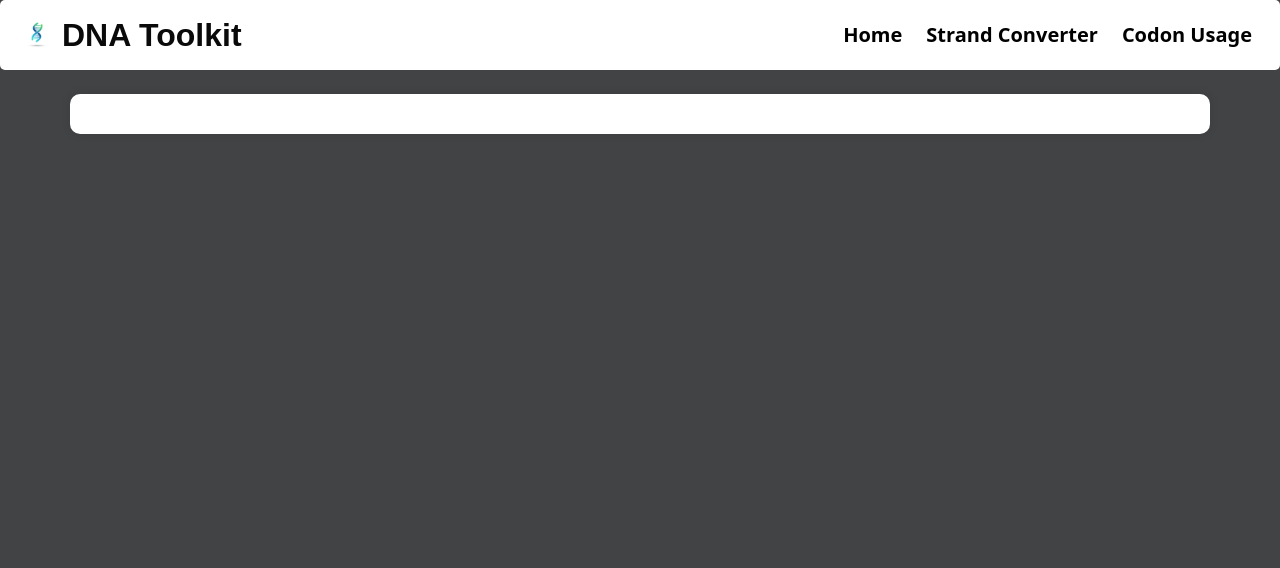
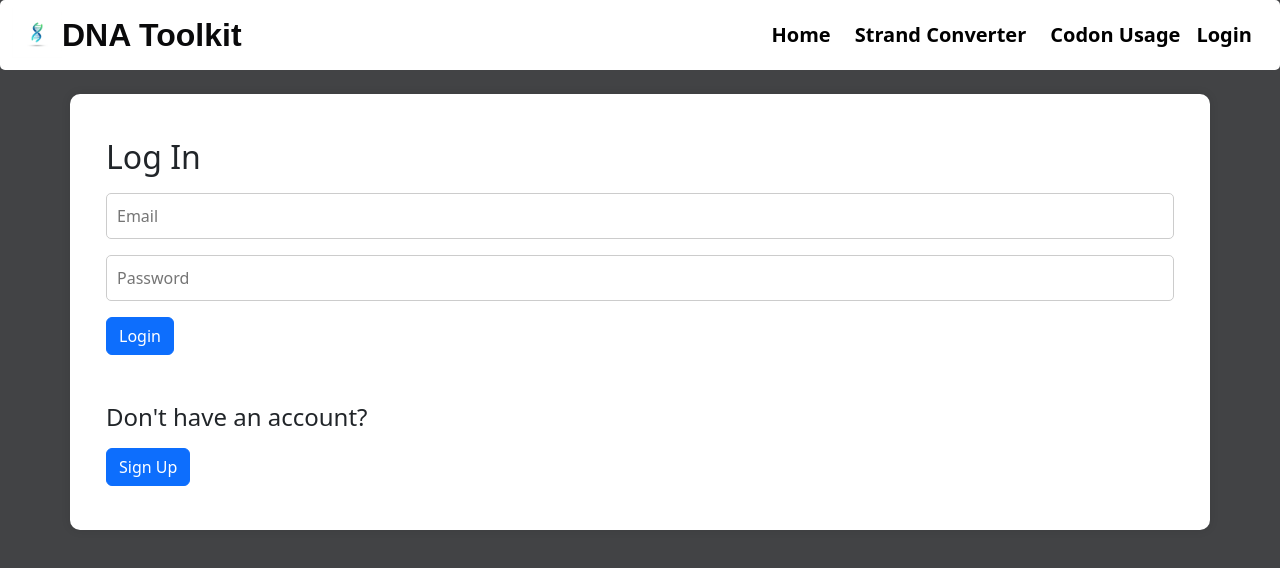
Before and after one commit to druenooyen/dna-toolkit, a React (Create React App) app: page /login in a window 1280 px wide. Shown: the top 568 px of the page. Built offline with nearby package versions, Linux system fonts and the light colour scheme; no server answers.

Commit message:
Added Firebase authentication

```diff
--- a/package.json
+++ b/package.json
@@ -8,6 +8,7 @@
     "@testing-library/react": "^16.2.0",
     "@testing-library/user-event": "^13.5.0",
     "bootstrap": "^5.3.5",
+    "firebase": "^11.7.1",
     "react": "^19.0.0",
     "react-bootstrap": "^2.10.9",
     "react-dom": "^19.0.0",
--- a/src/App.js
+++ b/src/App.js
@@ -1,13 +1,27 @@
-import React from "react";
+import React, { useState, useEffect } from "react";
+import { auth } from "./firebase";
+import { onAuthStateChanged } from "firebase/auth";
 import { BrowserRouter as Router, Routes, Route, Link } from "react-router-dom";
 import Home from "./pages/Home";
-import DNAQuickTools from "./pages/DNAQuickTools";
+import StrandConverter from "./pages/StrandConverter";
 import CodonUsage from "./pages/CodonUsage";
+import Login from "./pages/Login";
+import SignUp from "./pages/SignUp";
 import "bootstrap/dist/js/bootstrap.bundle.min";
 import "./App.css";
 
+
 const App = () => {
+    const [user, setUser] = useState(null);
+
+    useEffect(() => {
+        onAuthStateChanged(auth, setUser);
+      }, []);
+
+
   return (
+
+
     <Router>
       <nav className="navbar navbar-expand-lg mb-4">
         <div className="container-fluid d-flex justify-content-between align-items-center">
@@ -26,6 +40,9 @@ const App = () => {
             <Link className="navbar-brand hover-text" to="/codonusage">
               Codon Usage
             </Link>
+            <Link className="navbar-brand hover-text" to="/login">
+              Login
+            </Link>
           </div>
         </div>
       </nav>
@@ -33,8 +50,10 @@ const App = () => {
       <div className="container">
         <Routes>
           <Route path="/" element={<Home />} />
-          <Route path="/quicktools" element={<DNAQuickTools />} />
+          <Route path="/quicktools" element={<StrandConverter user={user} />} />
           <Route path="/codonusage" element={<CodonUsage />} />
+          <Route path="/login" element={<Login onLogin={setUser} />} />
+          <Route path="/signup" element={<SignUp />} />
         </Routes>
       </div>
     </Router>
--- /dev/null
+++ b/src/components/EmailPasswordInput.jsx
@@ -0,0 +1,12 @@
+const EmailPasswordInput = ({ setEmail, setPassword, handleSubmit, buttonName }) => {
+
+  return (
+    <form onSubmit={handleSubmit}>
+      <input type="email" placeholder="Email" onChange={setEmail} required />
+      <input className="mt-3" type="password" placeholder="Password" onChange={setPassword} required />
+      <button type="submit" className="mt-3 btn btn-primary mt-2">{buttonName}</button>
+    </form>
+  );
+};
+
+export default EmailPasswordInput;
--- /dev/null
+++ b/src/components/LoginForm.jsx
@@ -0,0 +1,28 @@
+import React, { useState } from "react";
+import { signInWithEmailAndPassword } from "firebase/auth";
+import { auth } from "../firebase";
+import EmailPasswordInput from "./EmailPasswordInput";
+
+const LoginForm = ({ onLogin }) => {
+  const [email, setEmail] = useState("");
+  const [password, setPassword] = useState("");
+
+  const handleLogin = async (e) => {
+    e.preventDefault();
+    try {
+      const userCredential = await signInWithEmailAndPassword(auth, email, password);
+      onLogin(userCredential.user);
+    } catch (err) {
+      alert("Login failed: " + err.message);
+    }
+  };
+
+  return (
+    <div className="p-4 rounded">
+      <h2 className="mb-3">Log In</h2>
+    <EmailPasswordInput setEmail={(e) => setEmail(e.target.value)} setPassword={(e) => setPassword(e.target.value)} handleSubmit={handleLogin} buttonName={"Login"} />
+    </div>
+  );
+};
+
+export default LoginForm;
--- /dev/null
+++ b/src/components/SaveButton.jsx
@@ -0,0 +1,22 @@
+import React from "react";
+import { saveSequence } from "../utils/firebaseUtils";
+
+const SaveButton = ({ user, sequence }) => {
+    const handleClick = async () => {
+        try {
+          await saveSequence(user, sequence);
+          alert("Sequence saved!");
+        } catch (error) {
+          console.error("Failed to save:", error);
+          alert("Error saving sequence.");
+        }
+      };
+
+  return (
+    <button onClick={handleClick} className="btn btn-secondary mt-2">
+      Save Sequence to Account
+    </button>
+  );
+};
+
+export default SaveButton;
--- /dev/null
+++ b/src/components/SignUpForm.jsx
@@ -0,0 +1,42 @@
+import React, { useState } from "react";
+import { auth } from "../firebase";
+import { createUserWithEmailAndPassword } from "firebase/auth";
+import EmailPasswordInput from "./EmailPasswordInput";
+
+const SignUpForm = () => {
+  const [email, setEmail] = useState("");
+  const [password, setPassword] = useState("");
+  const [error, setError] = useState("");
+  const [success, setSuccess] = useState("");
+
+  // EFFECT: sign up user upon form submission
+  const handleSignUp = async (e) => {
+    // prevent full page refresh upon form submission
+    e.preventDefault();
+
+    setError("");
+    setSuccess("");
+
+    try {
+      await createUserWithEmailAndPassword(auth, email, password);
+      setSuccess("Account created successfully!");
+
+      // clear state variables after successful user sign up
+      setEmail("");
+      setPassword("");
+    } catch (err) {
+      setError(err.message);
+    }
+  };
+
+  return (
+    <div className="p-4 rounded">
+      <h2 className="mb-3">Sign Up</h2>
+      <EmailPasswordInput setEmail={(e) => setEmail(e.target.value)} setPassword={(e) => setPassword(e.target.value)} handleSubmit={handleSignUp} buttonName={"Sign Up"} />
+        {error && <p className="text-danger mt-3">{error}</p>}
+        {success && <p className="text-success mt-3">{success}</p>}
+    </div>
+  );
+};
+
+export default SignUpForm;
--- /dev/null
+++ b/src/firebase.js
@@ -0,0 +1,22 @@
+// Import the functions you need from the SDKs you need
+import { initializeApp } from "firebase/app";
+import { getAuth } from "firebase/auth";
+import { getFirestore } from "firebase/firestore";
+
+// Your web app's Firebase configuration
+// For Firebase JS SDK v7.20.0 and later, measurementId is optional
+const firebaseConfig = {
+  apiKey: "AIzaSyC8EfvlsuEk2dIncjCpMLFILONgq_f20T0",
+  authDomain: "dna-toolkit.firebaseapp.com",
+  projectId: "dna-toolkit",
+  storageBucket: "dna-toolkit.firebasestorage.app",
+  messagingSenderId: "568706797673",
+  appId: "1:568706797673:web:ee36b1376400ac17e092f8",
+  measurementId: "G-G4Q7VRTKRH"
+};
+
+// Initialize Firebase
+const app = initializeApp(firebaseConfig);
+
+export const auth = getAuth(app);
+export const db = getFirestore(app);
--- /dev/null
+++ b/src/pages/Login.jsx
@@ -0,0 +1,20 @@
+import "../App.css";
+import LoginForm from "../components/LoginForm";
+import { useNavigate } from "react-router-dom";
+
+const Login = ({onLogin}) => {
+    const navigate = useNavigate();
+  return (
+    <>
+    <LoginForm onLogin={onLogin}/>
+    <div className="p-4">
+    <h2 className="mb-3 fs-4">Don't have an account?</h2>
+    <button onClick={() => navigate("/signup")} className="btn btn-primary">
+      Sign Up
+    </button>
+    </div>
+    </>
+
+  );};
+
+export default Login;
--- /dev/null
+++ b/src/pages/SignUp.jsx
@@ -0,0 +1,10 @@
+import "../App.css";
+import SignUpForm from "../components/SignUpForm";
+
+const SignUp = () => {
+    return(
+        <SignUpForm />
+    );
+}
+
+export default SignUp;
--- a/src/pages/DNAQuickTools.jsx
+++ b/src/pages/StrandConverter.jsx
@@ -6,14 +6,17 @@ import {
   generateReverseComplement,
 } from "../utils/dnaUtils";
 
+
+
 import Dropdown from "../components/Dropdown";
 import AlertList from "../components/AlertList";
 import SequenceInput from "../components/SequenceInput";
 import CopyButton from "../components/CopyButton";
+import SaveButton from "../components/SaveButton";
 
 import { Button, Container } from "react-bootstrap";
 
-const DNAQuickTools = () => {
+const DNAQuickTools = ({ user }) => {
   const [dnaSequence, setDnaSequence] = useState("");
   const [result, setResult] = useState("");
   const [selectedOption, setSelectedOption] = useState("");
@@ -84,8 +87,8 @@ const DNAQuickTools = () => {
         <p className="mt-3 result">
           Output Strand: {result}
           <p>
-            {" "}
-            <CopyButton textToCopy={result} />{" "}
+            <CopyButton textToCopy={result} />
+            <SaveButton user={user} sequence={result} />
           </p>
         </p>
       )}
--- /dev/null
+++ b/src/utils/firebaseUtils.js
@@ -0,0 +1,18 @@
+import { db } from "../firebase";
+import { collection, addDoc, getDocs, query, where } from "firebase/firestore";
+
+// Save sequences tied to user
+export const saveSequence = async (user, sequence) => {
+  await addDoc(collection(db, "sequences"), {
+    userId: user.uid,
+    sequence,
+    created: new Date()
+  });
+};
+
+// Load sequences tied to user
+export const loadSequences = async (user) => {
+  const q = query(collection(db, "sequences"), where("userId", "==", user.uid));
+  const snapshot = await getDocs(q);
+  return snapshot.docs.map(doc => doc.data());
+};
```
Also changed, not shown: 1 other file (tests, documents, lock files or other folders).
